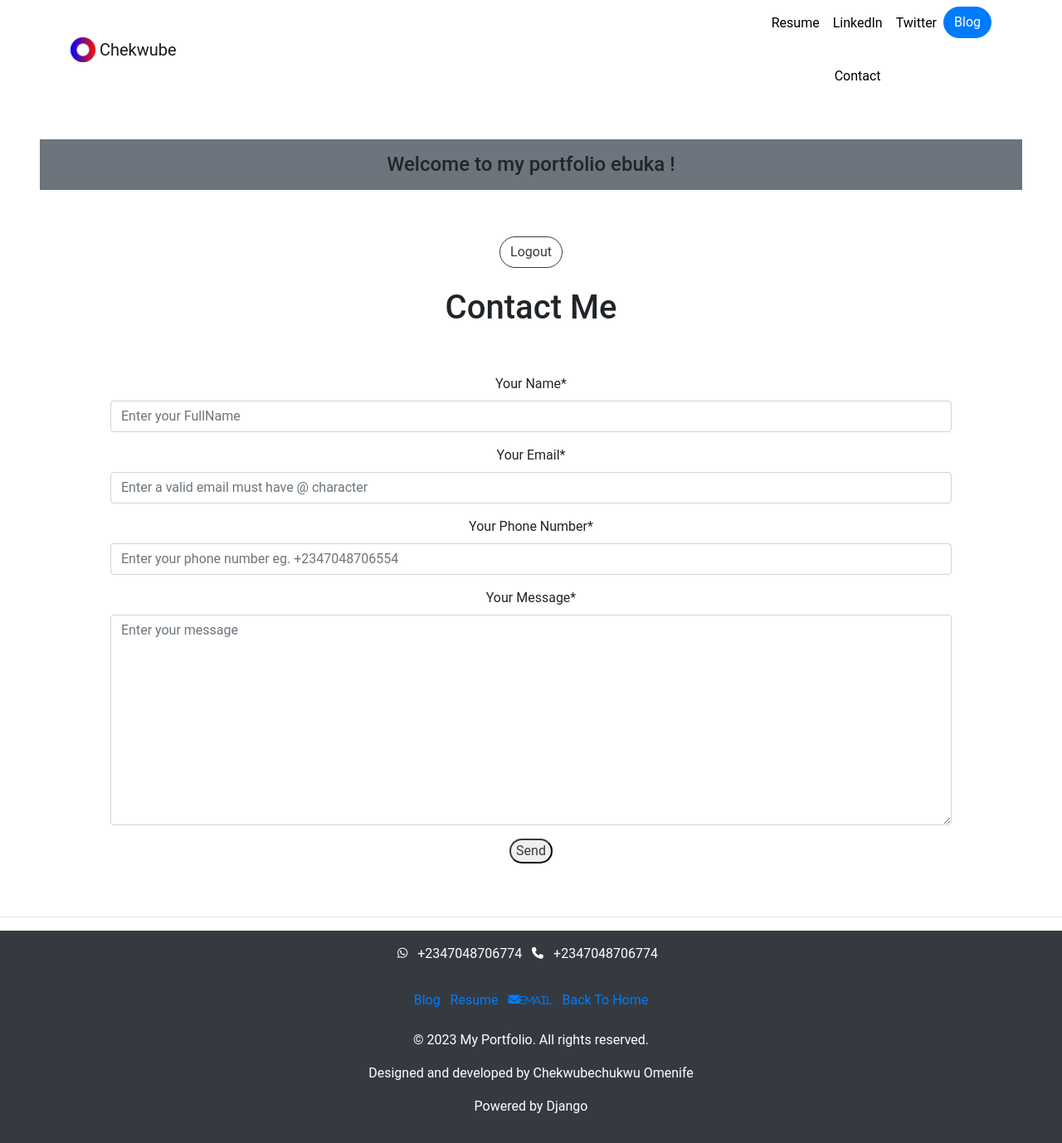
After one commit to Xcheche/personal_portfolio, a Django app: page /contact_me/ in a window 1280 px wide. The commit adds this page. Shown: the whole page at 83% size. Run offline with Django 5.2, Linux system fonts and the light colour scheme; a user stored in the database is signed in; some libraries are stand-ins or nearby versions.

Commit message:
edited-contactpage

```diff
--- a/blog/urls.py
+++ b/blog/urls.py
@@ -1,14 +1,8 @@
+from django.urls import path
+from . import views
 
-from django.urls import path
-from .import views
-
-app_name = 'blog'
+app_name = "blog"
 urlpatterns = [
-    path('', views.all_blogs, name='all_blogs'),
-    path('<int:blog_id>/', views.detail, name='detail'),
-
-
-
-
-
+    path("", views.all_blogs, name="all_blogs"),
+    path("<int:blog_id>/", views.detail, name="detail"),
 ]
--- a/blog/views.py
+++ b/blog/views.py
@@ -8,12 +8,12 @@ from django.contrib.auth.decorators import login_required
 def all_blogs(request):
 
     # blogs = Blog.objects.all()
-    blogs = Blog.objects.order_by('-date')
-    return render(request, 'blog/all_blogs.html', {'blogs': blogs})
+    blogs = Blog.objects.order_by("-date")
+    return render(request, "blog/all_blogs.html", {"blogs": blogs})
 
 
 @login_required
 def detail(request, blog_id):
     blog = get_object_or_404(Blog, pk=blog_id)
 
-    return render(request, 'blog/detail.html', {'blog': blog})
+    return render(request, "blog/detail.html", {"blog": blog})
--- a/personal_portfolio/urls.py
+++ b/personal_portfolio/urls.py
@@ -14,6 +14,7 @@ Including another URLconf
     1. Import the include() function: from django.urls import include, path
     2. Add a URL to urlpatterns:  path('blog/', include('blog.urls'))
 """
+
 from django.conf import settings
 from django.conf.urls.static import static
 from django.contrib import admin
@@ -22,13 +23,11 @@ from portfolio import views
 
 urlpatterns = [
     path("admin/", admin.site.urls),
-    path('', views.home, name='home'),
-    path('blog/', include('blog.urls')),
-    #auth
-    path('signup/', views.signupuser, name='signupuser'),
-    path('login/', views.loginuser, name='loginuser'),
-    path('logout/', views.logoutuser, name='logoutuser'),
-    path('contact/', views.contact, name='contact'),
-
-
-]+static(settings.MEDIA_URL, document_root=settings.MEDIA_ROOT)
+    path("", views.home, name="home"),
+    path("blog/", include("blog.urls")),
+    # auth
+    path("signup/", views.signupuser, name="signupuser"),
+    path("login/", views.loginuser, name="loginuser"),
+    path("logout/", views.logoutuser, name="logoutuser"),
+    path("contact_me/", views.contact_me, name="contact_me"),
+] + static(settings.MEDIA_URL, document_root=settings.MEDIA_ROOT)
--- /dev/null
+++ b/portfolio/forms.py
@@ -0,0 +1,43 @@
+# myapp/forms.py
+from django import forms
+from .models import Contact
+import re
+
+
+class ContactForm(forms.ModelForm):
+    class Meta:
+        model = Contact
+        fields = ["name", "email", "phone", "message"]
+
+        # labels
+        labels = {
+            "name": "Your Name",
+            "email": "Your Email",
+            "phone": "Your Phone Number",
+            "message": "Your Message",
+        }
+        widgets = {
+            "name": forms.TextInput(attrs={"placeholder": "Enter your FullName"}),
+            "email": forms.EmailInput(
+                attrs={"placeholder": "Enter a valid email must have @ character "}
+            ),
+            "phone": forms.TextInput(
+                attrs={"placeholder": "Enter your phone number eg. +2347048706554"}
+            ),
+            "message": forms.Textarea(attrs={"placeholder": "Enter your message"}),
+        }
+
+    # Validating forms.py  there are amny ways to validate a form in django
+    def clean_phone(self):
+        phone = self.cleaned_data.get("phone")
+        if not re.match(r"^\+?1?\d{9,15}$", phone):
+            raise forms.ValidationError(
+                "Phone number must be entered in the format: '+999999999'. Up to 15 digits allowed."
+            )
+        return phone
+
+    def clean_email(self):
+        email = self.cleaned_data.get("email")
+        if "@" not in email:
+            raise forms.ValidationError("Email must be valid.")
+        return email
--- a/portfolio/models.py
+++ b/portfolio/models.py
@@ -7,8 +7,18 @@ class Project(models.Model):
 
     title = models.CharField(max_length=100)
     description = models.CharField(max_length=250)
-    image = models.ImageField(upload_to='portfolio/images/')
+    image = models.ImageField(upload_to="portfolio/images/")
     url = models.URLField(blank=True)
 
     def __str__(self):
         return self.title
+
+
+class Contact(models.Model):
+    name = models.CharField(max_length=100)
+    email = models.EmailField()
+    phone = models.CharField(max_length=15)
+    message = models.TextField()
+
+    def __str__(self):
+        return self.name
--- a/portfolio/templates/portfolio/base.html
+++ b/portfolio/templates/portfolio/base.html
@@ -42,7 +42,7 @@
           </li>
           <li class="nav-item">
             <a class="nav-link btn-outline-light rounded-pill" href="https://www.linkedin.com/ebukaomenife" target="_blank">LinkedIn</a><br>
-            <a class="nav-link btn-outline-light rounded-pill" href="{% url 'contact' %}" target="_blank">Contact</a>
+            <a class="nav-link btn-outline-light rounded-pill" href="{% url 'contact_me' %}" target="_blank">Contact</a>
           </li>
           <li class="nav-item">
             <a class="nav-link btn-outline-light rounded-pill" href="https://twitter.com/xcheche" target="_blank">Twitter</a>
@@ -59,14 +59,14 @@
 
 
   {% if user.is_authenticated %}
-logged in as {{ user.username }}
-<form action="{% url 'logoutuser' %}" method="POST">
+<h4 class="text-center bg bg-secondary p-3 m-5"> Welcome to my portfolio {{ user.username }} !</h4>
+<form action="{% url 'logoutuser' %}" method="POST" class="text-center">
     {% csrf_token %}
     <button type="submit" class="btn btn-outline-dark rounded-pill mt-2">Logout</button>
 </form><br>
 {% else %}
-<a href="{% url 'signupuser' %}" class="btn btn-primary rounded-pill">Sign Up</a>
-<a href="{% url 'loginuser' %}" class="btn btn-primary rounded-pill">Login</a>
+<a href="{% url 'signupuser' %}" class="btn btn-outline-dark rounded-pill mx-5">Sign Up</a>
+<a href="{% url 'loginuser' %}" class="btn btn-outline-dark rounded-pill">Login</a>
 {% endif %}
 
 <!--  -->
@@ -109,7 +109,9 @@ logged in as {{ user.username }}
   <a href="mailto:checheomenife@gmail.com" class="fa fa-envelope fa-sm"><small>email</small></a>&nbsp; &nbsp;
   <a href="/">Back To Home</a>
 </div>
-  <p>&copy; 2024 Chekwube</p>
+ <p>&copy; 2023 My Portfolio. All rights reserved.</p>
+      <p>Designed and developed by Chekwubechukwu Omenife</p>
+      <p>Powered by Django</p>
 </footer>
 
 
--- /dev/null
+++ b/portfolio/templates/portfolio/contact_me.html
@@ -0,0 +1,33 @@
+<!-- myapp/templates/contact_me.html -->
+{% extends "portfolio/base.html" %}
+<!DOCTYPE html>
+{% load static %} <br />
+{% load crispy_forms_tags %} <br />
+{% load crispy_forms_filters %} <br />
+{% block content %}
+<html>
+  <head>
+    <title>Contact Me</title>
+  </head>
+  <body>
+    <div class="container text-center">
+      <h1>Contact Me</h1>
+      <!--for the delivery message-->
+      {% if messages %} <br />
+      {% for message in messages %}
+      <div>{{ message }}</div>
+
+      {% endfor %} {% endif %}
+
+      <!--form -->
+      <form method="post" novalidate class="p-5 m-10">
+        {% csrf_token %} {{ form|crispy }}
+
+        <button class="bt btn-outline-dark rounded-pill" type="submit">
+          Send
+        </button>
+      </form>
+    </div>
+  </body>
+</html>
+{% endblock %}
--- a/portfolio/views.py
+++ b/portfolio/views.py
@@ -1,6 +1,9 @@
 import datetime
 from django.shortcuts import render
-from .models import Project
+
+
+from .models import Project, Contact
+
 #
 from django.contrib.auth.decorators import login_required
 from django.contrib.auth.forms import UserCreationForm, AuthenticationForm
@@ -9,56 +12,94 @@ from django.db import IntegrityError
 from django.contrib.auth import login, logout, authenticate
 from django.shortcuts import render, redirect
 from django.contrib.auth.decorators import login_required
+
+# for contact form
+from django.contrib import messages
+from .forms import ContactForm
+
+
 # Create your views here.
 # @login_required
 def signupuser(request):
-    if request.method == 'GET':
-        return render(request, 'portfolio/signupuser.html', {'form': UserCreationForm()})
+    if request.method == "GET":
+        return render(
+            request, "portfolio/signupuser.html", {"form": UserCreationForm()}
+        )
     else:
-        if request.POST['password1'] == request.POST['password2']:
+        if request.POST["password1"] == request.POST["password2"]:
             try:
                 user = User.objects.create_user(
-                request.POST['username'], password=request.POST['password1'])
+                    request.POST["username"], password=request.POST["password1"]
+                )
                 user.save()
                 login(request, user)
-                return redirect('home')
+                return redirect("home")
             except IntegrityError:
-                return render(request, 'portfolio/signupuser.html', {'form': UserCreationForm(), 'error': 'Username already taken'})
+                return render(
+                    request,
+                    "portfolio/signupuser.html",
+                    {"form": UserCreationForm(), "error": "Username already taken"},
+                )
             # return render(request, 'todo/signupuser.html', {'form': UserCreationForm(), 'message': 'User created successfully!'})
         else:
-            return render(request, 'portfolio/signupuser.html', {'form': UserCreationForm(), 'error': 'Passwords did not match'})
+            return render(
+                request,
+                "portfolio/signupuser.html",
+                {"form": UserCreationForm(), "error": "Passwords did not match"},
+            )
+
 
 # @login_required
 def loginuser(request):
-    if request.method == 'GET':
-        return render(request, 'portfolio/loginuser.html', {'form': AuthenticationForm()})
+    if request.method == "GET":
+        return render(
+            request, "portfolio/loginuser.html", {"form": AuthenticationForm()}
+        )
     else:
-        user = authenticate(request, username=request.POST['username'], password=request.POST['password'])
+        user = authenticate(
+            request,
+            username=request.POST["username"],
+            password=request.POST["password"],
+        )
         if user is None:
-            return render(request, 'portfolio/loginuser.html', {'form': AuthenticationForm(), 'error': 'Username and password did not match'})
+            return render(
+                request,
+                "portfolio/loginuser.html",
+                {
+                    "form": AuthenticationForm(),
+                    "error": "Username and password did not match",
+                },
+            )
         else:
             login(request, user)
-            return redirect('home')
+            return redirect("home")
 
 
 @login_required
 def logoutuser(request):
-    if request.method == 'POST':
+    if request.method == "POST":
         logout(request)
-        return redirect('home')
+        return redirect("home")
 
 
 @login_required
 def home(request):
     projects = Project.objects.all()
-    return render(request, 'portfolio/home.html', {'projects': projects})
+    return render(request, "portfolio/home.html", {"projects": projects})
 
 
+# contact page
 @login_required
-def contact(request):
-
-    name = 'Chekwubechukwu Omenife'
-    Phone_number = +2347048706774
-    Email = 'checheomenife@gmail.com'
-    dt = datetime.datetime.now()
-    return render(request, 'portfolio/contact.html', {'dt': dt, 'name': name, 'Phone_number': Phone_number, 'Email': Email})
+def contact_me(request):
+    if request.method == "POST":
+        form = ContactForm(request.POST)
+        if form.is_valid():
+            # Additional validation can go here
+            form.save()
+            messages.success(request, " successfully sent! \n I will get back to you. ")
+            return redirect("contact_me")
+        else:
+            messages.error(request, "Please correct the errors below.")
+    else:
+        form = ContactForm()
+    return render(request, "portfolio/contact_me.html", {"form": form})
```
Also changed, not shown: blog/admin.py (+12 -4 lines), portfolio/admin.py (+20 -5 lines), portfolio/templates/portfolio/contact.html (deleted, +0 -12 lines), blog/models.py (line endings or trailing spaces), db.sqlite3, portfolio/migrations/0002_contact.py (added), 2 other files.
